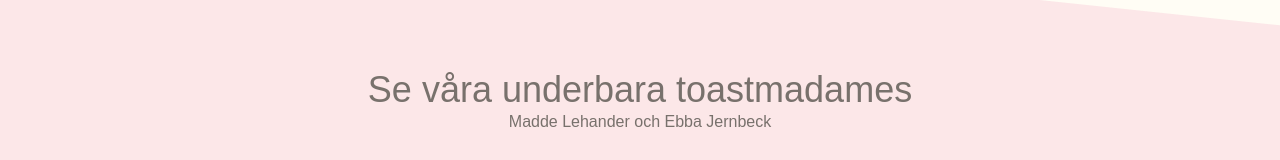
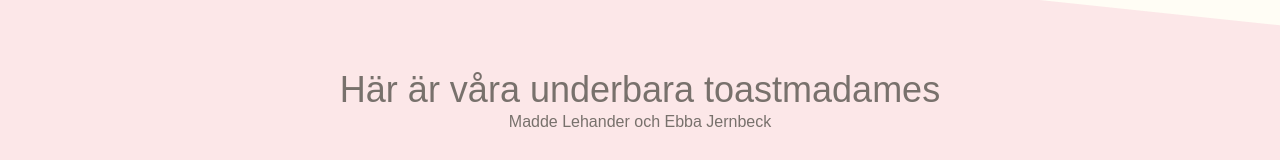
Before and after one commit to GeneralDanielC/next14-simonmalin, a Next.js app: page /toastmadames in a window 1280 px wide. Shown: the part 442-602 px from the top of the page. Built offline with nearby package versions, Linux system fonts and the light colour scheme; no server answers; a web font is replaced by a local one.

Commit message:
Toastmadames heading text change

```diff
--- a/app/(public)/toastmadames/page.tsx
+++ b/app/(public)/toastmadames/page.tsx
@@ -12,7 +12,7 @@ const ToastMadamesPage = () => {
                 backgroundColor="bg-pink-600/10"
             >
                 <div className="text-stone-500 py-20">
-                    <h1 className="text-4xl">Se våra underbara toastmadames</h1>
+                    <h1 className="text-4xl">Här är våra underbara toastmadames</h1>
                     <h2>Madde Lehander och Ebba Jernbeck</h2>
                 </div>
             </Skew>
```
